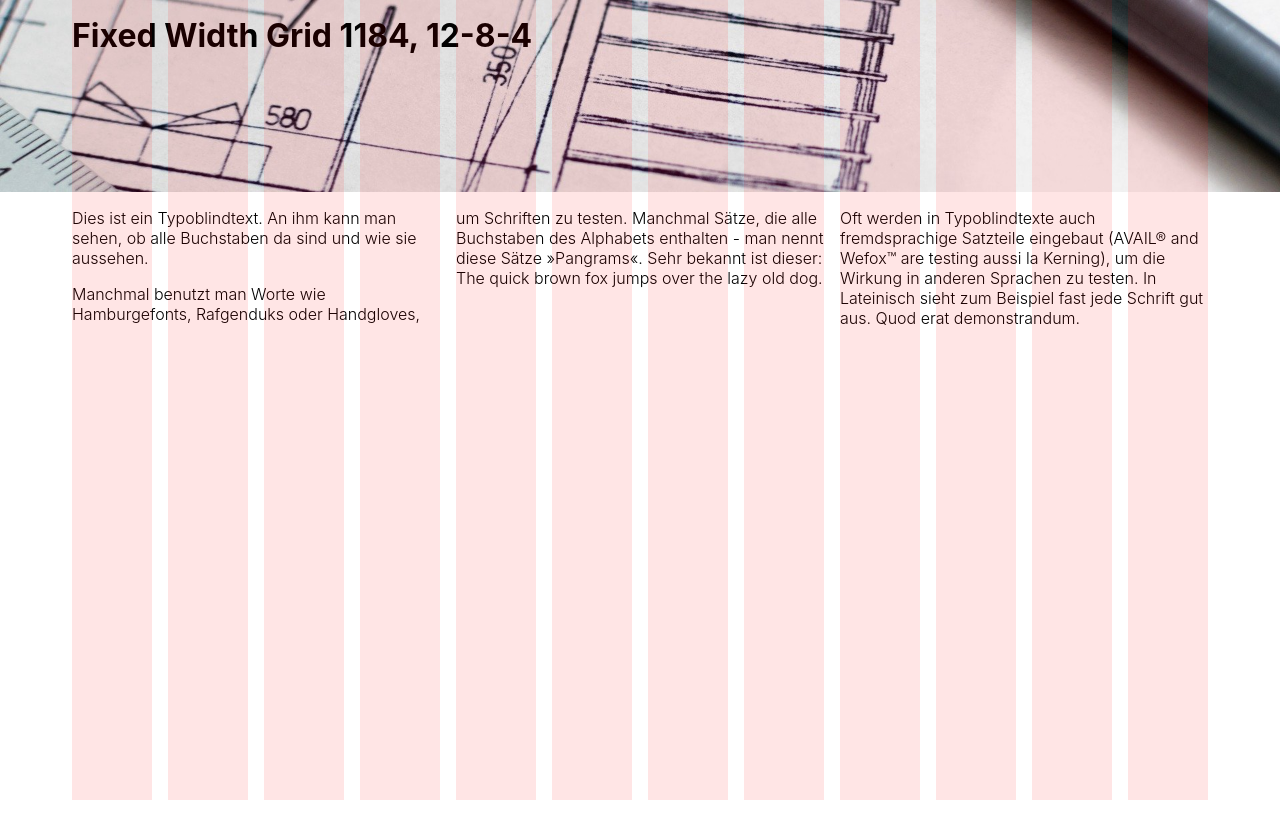
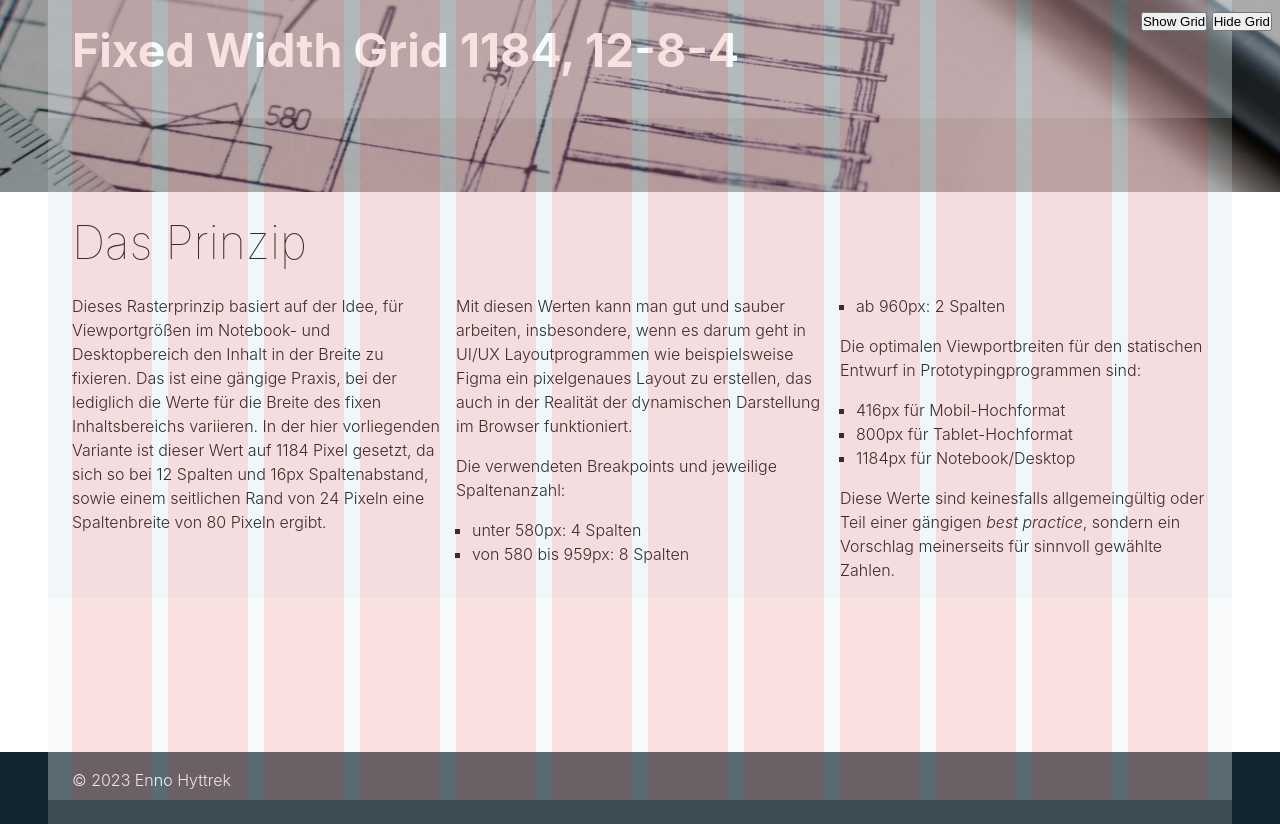
Before and after one commit to ehy-training/responsive-grid, a plain HTML site: page fixed-width-12-8-4.html in a window 1280 px wide. Before the commit the page ends 800 px from the top, so only its background shows below. Drawn offline with Linux system fonts and the light colour scheme; a web font is replaced by a local one.

Commit message:
Version: 1.2

```diff
--- a/fixed-width-12-8-4.html
+++ b/fixed-width-12-8-4.html
@@ -1,7 +1,8 @@
 <!DOCTYPE html>
-<html>
+<html lang="de">
 <head>
     <meta name="viewport" content="width=device-width, initial-scale=1">
+    <meta charset="utf-8">
     <title>Fixed width 12-8-4</title>
     <link rel="stylesheet" href="style.css">
     <link rel="preconnect" href="https://rsms.me/">
@@ -97,16 +98,18 @@
         }
 
         @media only screen and (min-width: 1184px) {
-            /*
-            div.container {
-                margin-left: calc((100vw - 1184px) / 2);
-            }
-*/
+
         }
     </style>
 </head>
 
 <body>
+
+    <div class="control">
+        <button id="button-show" onclick="document.getElementById('grid').style.display = 'block'">Show Grid</button>
+        <button id="button-hide" onclick="document.getElementById('grid').style.display = 'none'">Hide Grid</button>
+    </div>
+
     <div class="wrapper">
 
         <header>
@@ -115,24 +118,52 @@
             </div>
         </header>
 
+        <main>
             <section class="content">
                 <div class="container columns">
+                   <h2>Das Prinzip</h2>
                     <p>
-                    Dies ist ein Typoblindtext. An ihm kann man sehen, ob alle Buchstaben da sind und wie sie aussehen.
+                        Dieses Rasterprinzip basiert auf der Idee, für Viewportgrößen im Notebook- und Desktopbereich den Inhalt in der Breite zu fixieren. Das ist eine gängige Praxis, bei der lediglich die Werte für die Breite des fixen Inhaltsbereichs variieren. In der hier vorliegenden Variante ist dieser Wert auf 1184 Pixel gesetzt, da sich so bei 12 Spalten und 16px Spaltenabstand, sowie einem seitlichen Rand von 24 Pixeln eine Spaltenbreite von 80 Pixeln ergibt.
                     </p>
                     <p>
-                    Manchmal benutzt man Worte wie Hamburgefonts, Rafgenduks oder Handgloves, um Schriften zu testen. Manchmal Sätze, die alle Buchstaben des Alphabets enthalten - man nennt diese Sätze »Pangrams«. Sehr bekannt ist dieser: The quick brown fox jumps over the lazy old dog.
+                        Mit diesen Werten kann man gut und sauber arbeiten, insbesondere, wenn es darum geht in UI/UX Layoutprogrammen wie beispielsweise Figma ein pixelgenaues Layout zu erstellen, das auch in der Realität der dynamischen Darstellung im Browser funktioniert.
                     </p>
                     <p>
-                    Oft werden in Typoblindtexte auch fremdsprachige Satzteile eingebaut (AVAIL® and Wefox™ are testing aussi la Kerning), um die Wirkung in anderen Sprachen zu testen. In Lateinisch sieht zum Beispiel fast jede Schrift gut aus. Quod erat demonstrandum.
+                        Die verwendeten Breakpoints und jeweilige Spaltenanzahl:
                         </p>
+
+                        <ul>
+                        <li>unter 580px: 4 Spalten</li>
+                        <li>von 580 bis 959px: 8 Spalten</li>
+                        <li>ab 960px: 2 Spalten</li>
+                    </ul>
+                    <p>
+                    Die optimalen Viewportbreiten für den statischen Entwurf in Prototypingprogrammen sind:
+                    </p>
+                    <ul>
+                        <li>416px für Mobil-Hochformat</li>
+                        <li>800px für Tablet-Hochformat</li>
+                        <li>1184px für Notebook/Desktop</li>
+                    </ul>
+                    <p>
+                        Diese Werte sind keinesfalls allgemeingültig oder Teil einer gängigen <em>best practice</em>, sondern ein Vorschlag meinerseits für sinnvoll gewählte Zahlen.
+                    </p>
+
                 </div>
 
             </section>
+        </main>
+        <footer>
+            <div class="container">
+                <p>
+                    © 2023 Enno Hyttrek
+                </p>
+            </div>
+        </footer>
     </div>
 
 
-    <div class="grid">
+    <div id="grid" class="grid">
         <div class="container">
             <div>
                 <div></div>
--- a/style.css
+++ b/style.css
@@ -29,10 +29,13 @@ body {
     position: relative;
 }
 
-.wrapper
-{
+.wrapper {
     position: absolute;
     width: 100%;
+}
+
+header {
+    position: relative;
 }
 
 
@@ -40,7 +43,7 @@ div.grid > div {
     display: flex;
 }
 
-div.grid > div > div{
+div.grid > div > div {
     width: 25%;
     padding: 0 8px;
 }
@@ -50,7 +53,25 @@ div.grid > div > div > div {
 }
 
 
+.control {
+    position: fixed;
+    top: 8px;
+    right: 8px;
+    z-index: 1000;
+}
 
+main {
+    min-height: 70vh;
+}
+
+section.content ul {
+    padding-left: 1em;
+    list-style-type: square;
+}
+
+div.columns h2 {
+    column-span: all;
+}
 
 /*---------------------
 TYPOGRAPHY
@@ -59,18 +80,80 @@ TYPOGRAPHY
 body {
     font-family: 'Inter';
     font-weight: 300;
+    line-height: 1.5;
 }
 
-h1,h2,h3,h4,p,ul,figure {
-    margin-bottom: 1em;
+h1,
+h2,
+h3,
+h4,
+p,
+ul,
+figure {
+    margin-bottom: 1rem;
+}
+
+h1, h2 {
+    font-size: 2.1em;
+}
+
+h2 {
+    font-weight: 100;
 }
 
 
 
 /*---------------------
-COLOUR
+COLOUR & STYLE
 ---------------------*/
 
-div.grid > div> div > div {
-    background: hsla(0,100%,50%,0.1);
+:root {
+    --color-cool-grey-dark: hsl(200, 42%, 13%);
+    --color-cool-grey-light: hsl(200, 21%, 89%);
+        --color-cool-grey-light-trans: hsla(200, 21%, 89%, 0.2);
 }
+
+div.grid > div > div > div {
+    background: hsla(0, 100%, 50%, 0.1);
+}
+
+body {
+    background: var(--color-cool-grey-dark)
+}
+
+main {
+    background: #fff;
+}
+
+.container {
+        background: var(--color-cool-grey-light-trans)
+}
+
+header::before {
+    content: "";
+    position: absolute;
+    top: 0;
+    width: 100%;
+    height: 100%;
+    background: rgba(0, 0, 0, 0.3);
+    z-index: 0;
+}
+
+header,
+footer {
+    color: #fff;
+}
+
+
+/*---------------------
+RESPONSIVE
+---------------------*/
+
+
+        @media only screen and (min-width: 1184px) {
+
+            h1,h2 {
+                font-size: 2.9em;
+            }
+
+        }
```
Also changed, not shown: 1 other file. Lines whose indentation alone changed are shown as unchanged.
